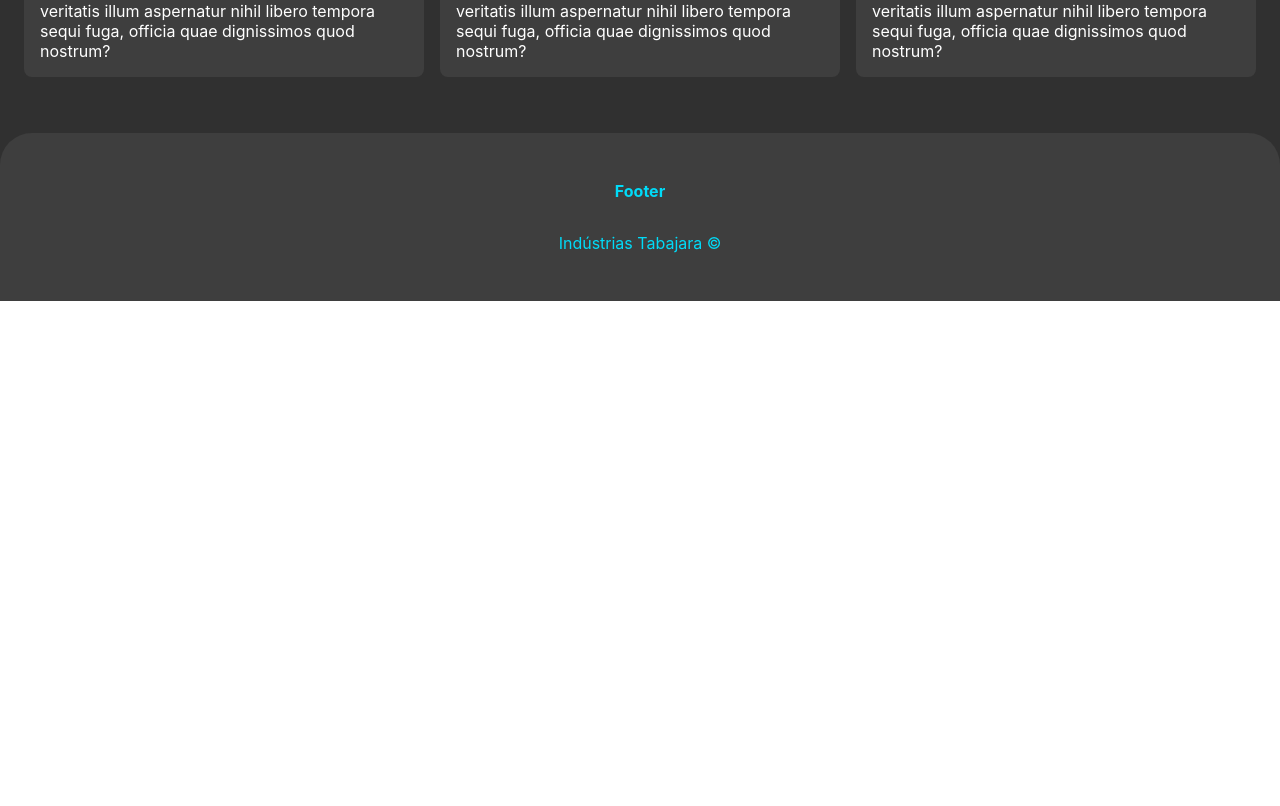
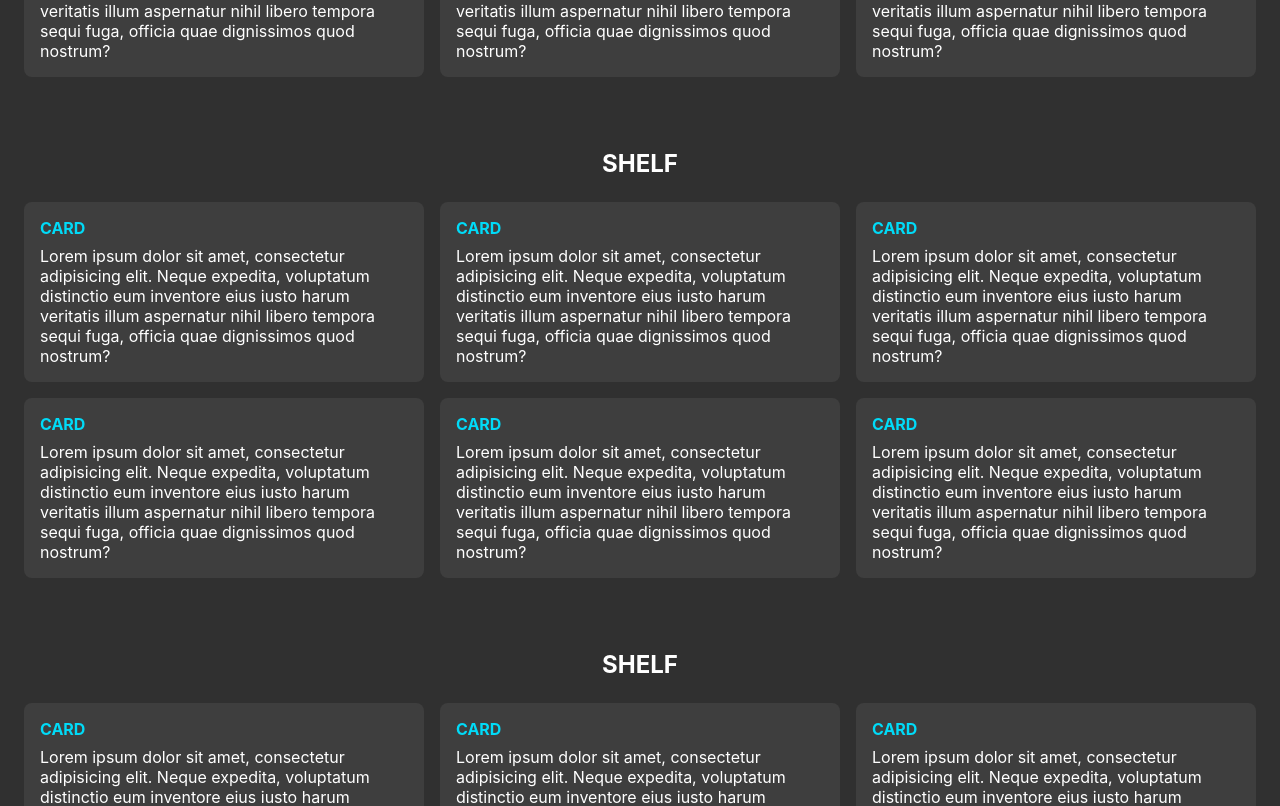
Before and after one commit to Marcelo-Diament/react-practice-website, a React (Create React App) app in the folder frontend/: page /sobre in a window 1280 px wide. Shown: the part 1543-2349 px from the top of the page. Before the commit the page ends 1844 px from the top, so only its background shows below. Built offline with nearby package versions, Linux system fonts and the light colour scheme; no server answers.

Commit message:
feature: reading content at Sobre

```diff
--- a/frontend/src/pages/Sobre/index.js
+++ b/frontend/src/pages/Sobre/index.js
@@ -2,15 +2,24 @@ import Main from '../../components/Main'
 import MainBanner from '../../components/MainBanner'
 import Form from '../../components/Form'
 import Shelf from '../../components/Shelf'
+import { content } from '../../Helpers'
 
 const Sobre = () => {
+  const { categories, posts } = content
+  const renderCategories = () => categories.map((category) => {
+    const { id, title } = category
+    const catPosts = posts.filter(post => post.cat_id === id)
+    return (
+      <Shelf title={title} posts={catPosts} key={id} />
+    )
+  })
   return (
     <>
       <small>Você está na página Sobre</small>
       <Main>
         <MainBanner title="SOBRE" />
         <Form />
-        <Shelf />
+        {renderCategories()}
       </Main>
     </>
   )
```
